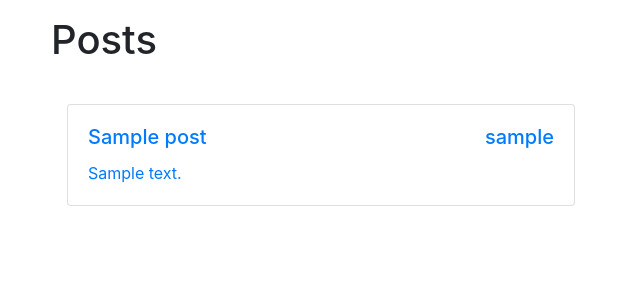
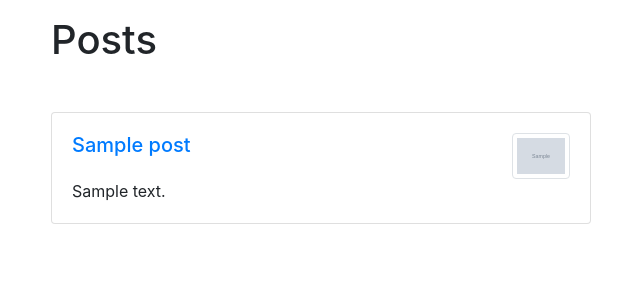
Before and after one commit to ssully28/blogly, a Flask app: page /posts in a window 1280 px wide. Shown: the part 56-356 px from the top of the page, without its empty margins (34-674 px from the left). Run offline with Flask 2, Linux system fonts and the light colour scheme; tables that the repository leaves empty hold one stand-in row (values such as "Sample post"); grey boxes marked "Sample" are stand-in pictures; some libraries are stand-ins or nearby versions.

Commit message:
minor tweaks for formatting posts page

```diff
--- a/app.py
+++ b/app.py
@@ -47,6 +47,7 @@ def posts():
                                 Post.content,
                                 Post.date_created,
                                 User.user_name,
+                                User.image_url,
                                 Post.id).join(User).all()
 
     return render_template('posts.html', posts=posts)
--- a/seed.py
+++ b/seed.py
@@ -9,6 +9,8 @@ User.query.delete()
 whiskey = User(user_name='whisky-alpha', first_name='Whiskey', last_name="dog")
 bowser = User(user_name='bowser-bravo', first_name='Bowser', last_name="dog")
 spike = User(user_name='spike-sierra', first_name='Spike', last_name="porcupine")
+
+
 # Add posts
 post1 = Post(title='post 1 title', content='HERE IS SOME CONTENT FOR POST 1', user_name='whisky-alpha')
 post2 = Post(title='post 2 title', content='HERE IS SOME CONTENT FOR POST 2', user_name='bowser-bravo')
--- a/static/style.css
+++ b/static/style.css
@@ -0,0 +1,10 @@
+.preview {
+    width: 100%;
+    white-space: nowrap;
+    overflow: hidden;
+    text-overflow: ellipsis;
+}
+
+.user-thumbnail{
+    max-height: 50px;
+}
--- a/templates/posts.html
+++ b/templates/posts.html
@@ -8,28 +8,34 @@
   </div>
   <div class="d-flex justify-content-start align-content-stretch row">
 
-        {% for title, content, date_created, user_name, id in posts %}
+        {% for title, content, date_created, user_name, image_url, id in posts %}
 
         <div class="post-div col-md-6">
-              <div class="card my-3 mx-3">
-                <a href="/posts/{{id}}">
+              <div class="card mt-4">
 
-                    <div class="card-body">
+                  <div class="card-body">
                       <div class="d-flex row">
 
-                          <div class="col-6 d-flex justify-content-start">
-                              <h5 class="card-title">{{title}}</h5>
-                          </div>
-                          <div class="col-6 d-flex justify-content-end">
-                              <h5 class="card-title">{{user_name}}</h5>
-                          </div>
+                          <div class="col-10 d-flex justify-content-start">
+                            <a href="/posts/{{id}}">
+                                <h5 class="card-title title-preview">{{title}}</h5>
+                            </a>
+                            </div>
+                            <div class="col-2 d-flex justify-content-end">
+                                <a href="/users/{{user_name}}">
+
+
+                                    <img class="img-thumbnail user-thumbnail" src="{{image_url}}" alt="{{user_name}}">
+
+
+                                </a>
+                            </div>
 
                       </div>
 
-                      <p class="card-text">{{content}}</p>
+                      <p class="card-text preview">{{content}}</p>
                     </div>
 
-                </a>
               </div>
           </div>
 
```
Also changed, not shown: test.py (+23 -3 lines).
